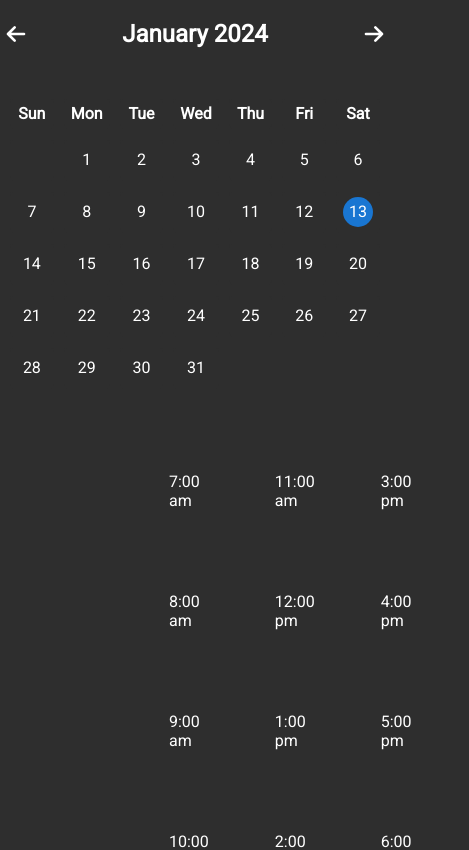
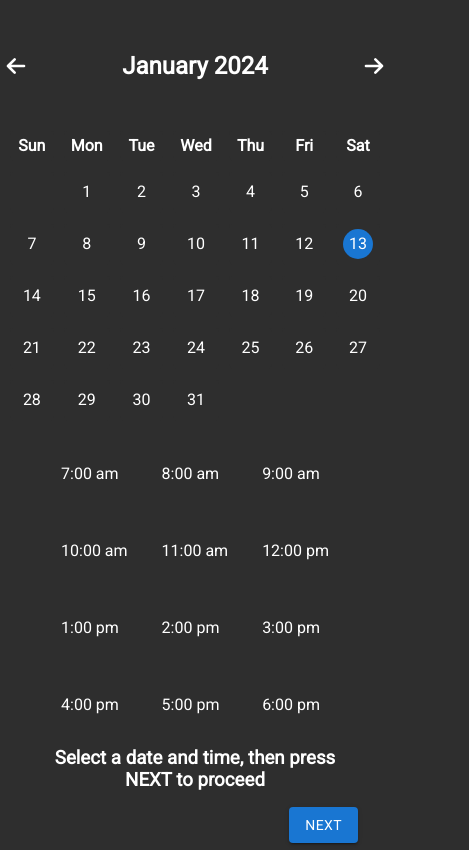
Before and after one commit to 0marKhan/hospital, a React (Create React App) app: page /home in a window 390 px wide. Shown: the top 850 px of the page, 469 px wide, since content can reach past the window. Built offline with nearby package versions, Linux system fonts and the light colour scheme.

Commit message:
fixed the stepper and made it visible on all three pages

```diff
--- a/src/App.tsx
+++ b/src/App.tsx
@@ -1,4 +1,4 @@
-import React from "react";
+import React, { useState } from "react";
 
 import "./App.css";
 import LoginUser from "./pages/LoginUser";
@@ -6,21 +6,46 @@ import LoginAdmin from "./pages/LoginAdmin";
 import SignUp from "./pages/SignUp";
 import Home from "./pages/Home";
 import MakeAppointment from "./pages/MakeAppointment";
+import Payment from "./pages/Payment";
+import StepperCom from "./components/StepperComp";
+import Confirmation from "./pages/Confirmation";
 
-import { Route, Routes } from "react-router-dom";
+import { Route, Routes, useLocation } from "react-router-dom";
 
-function App() {
+// function App() {
+
+const AppointmentProcess: React.FC = () => {
+  const [activeStep, setActiveStep] = useState<number>(0);
+  const location = useLocation();
+
+  const showStepper =
+    location.pathname === "/make-appointment" ||
+    location.pathname === "/payment" ||
+    location.pathname === "/confirmation";
+
   return (
     <>
+      {showStepper && (
+        <StepperCom activeStep={activeStep} setActiveStep={setActiveStep} />
+      )}
       <Routes>
         <Route path="/" element={<LoginUser />} />
         <Route path="/login-admin" element={<LoginAdmin />} />
         <Route path="/sign-up" element={<SignUp />} />
         <Route path="/home" element={<Home />} />
-        <Route path="/make-appointment" element={<MakeAppointment />} />
+        <Route path="/confirmation" element={<Confirmation />} />
+        <Route
+          path="/make-appointment"
+          element={<MakeAppointment setActiveStep={setActiveStep} />}
+        />
+        <Route
+          path="/payment"
+          element={<Payment setActiveStep={setActiveStep} />}
+        />
+        <Route path="/confirmation" element={<Confirmation />} />
       </Routes>
     </>
   );
-}
+};
 
-export default App;
+export default AppointmentProcess;
--- a/src/components/Calendar.scss
+++ b/src/components/Calendar.scss
@@ -1,6 +1,5 @@
 .month-display {
   display: flex;
-
   justify-content: space-between;
   width: 100%;
   margin-bottom: 20px;
@@ -56,6 +55,14 @@
   }
 }
 
+@media (max-width: 989px) {
+  .month-display-container {
+    width: 100%;
+    margin: 0;
+    padding: 0;
+  }
+}
+
 @media (max-width: 440px) {
   .month-display {
     width: 100%;
--- a/src/components/StepperComp.tsx
+++ b/src/components/StepperComp.tsx
@@ -5,12 +5,22 @@ import Step from "@mui/material/Step";
 import StepLabel from "@mui/material/StepLabel";
 import Button from "@mui/material/Button";
 import Typography from "@mui/material/Typography";
+import { useNavigate } from "react-router-dom";
 
 const steps = ["Date and Time", "Payment Information", "Confirm"];
 
-export default function HorizontalLinearStepper() {
-  const [activeStep, setActiveStep] = React.useState(0);
+interface StepperCompProps {
+  activeStep: number;
+  setActiveStep: React.Dispatch<React.SetStateAction<number>>;
+}
+
+const StepperComp: React.FC<StepperCompProps> = ({
+  activeStep,
+  setActiveStep,
+}) => {
   const [skipped, setSkipped] = React.useState(new Set<number>());
+
+  const navigate = useNavigate();
 
   // None of the steps are optional
   const isStepOptional = (step: number) => {
@@ -28,12 +38,35 @@ export default function HorizontalLinearStepper() {
       newSkipped.delete(activeStep);
     }
 
-    setActiveStep((prevActiveStep) => prevActiveStep + 1);
+    setActiveStep((prevActiveStep) => {
+      const newActiveStep = prevActiveStep + 1;
+
+      // Navigate to different pages based on the step
+      if (newActiveStep === 1) {
+        navigate("/payment");
+      } else if (newActiveStep === 2) {
+        navigate("/confirmation");
+      }
+
+      return newActiveStep;
+    });
+
     setSkipped(newSkipped);
   };
 
   const handleBack = () => {
-    setActiveStep((prevActiveStep) => prevActiveStep - 1);
+    setActiveStep((prevActiveStep) => {
+      const newActiveStep = prevActiveStep - 1;
+
+      // Navigate to different pages based on the step
+      if (newActiveStep === 0) {
+        navigate("/make-appointment");
+      } else if (newActiveStep === 1) {
+        navigate("/payment");
+      }
+
+      return newActiveStep;
+    });
   };
 
   const handleSkip = () => {
@@ -69,6 +102,9 @@ export default function HorizontalLinearStepper() {
                     color: "white !important",
                     "&.Mui-completed": { color: "white !important" },
                     "&.Mui-active": { color: "white !important" },
+                    "@media (max-width:440px)": {
+                      fontSize: "0.75rem",
+                    },
                   },
                 }}
               >
@@ -113,4 +149,6 @@ export default function HorizontalLinearStepper() {
       )}
     </Box>
   );
-}
+};
+
+export default StepperComp;
--- a/src/components/TimePicker.scss
+++ b/src/components/TimePicker.scss
@@ -26,3 +26,33 @@
     }
   }
 }
+
+@media (max-width: 1242px) {
+  .time-picker {
+    margin: 2rem 0 0 3rem;
+  }
+}
+
+@media (max-width: 989px) {
+  .time-picker {
+    margin: 0;
+    margin: 2rem 0rem 0 0.5rem;
+  }
+}
+
+@media (max-width: 440px) {
+  .time-picker {
+    padding: 0;
+    margin: 0;
+    margin-top: 0.5rem;
+    justify-content: center;
+
+    .row {
+      margin: 0.5rem;
+    }
+
+    .column {
+      gap: 1.5rem;
+    }
+  }
+}
--- a/src/components/TimePicker.tsx
+++ b/src/components/TimePicker.tsx
@@ -11,16 +11,16 @@ const TimePicker: React.FC<TimePickerProps> = ({ onTimeSelect }) => {
 
   const times: string[] = [
     "7:00 am",
+    "10:00 am",
+    "1:00 pm",
+    "4:00 pm",
     "8:00 am",
+    "11:00 am",
+    "2:00 pm",
+    "5:00 pm",
     "9:00 am",
-    "10:00 am",
-    "11:00 am",
     "12:00 pm",
-    "1:00 pm",
-    "2:00 pm",
     "3:00 pm",
-    "4:00 pm",
-    "5:00 pm",
     "6:00 pm",
   ];
 
--- /dev/null
+++ b/src/pages/Confirmation.tsx
@@ -0,0 +1,7 @@
+import React from "react";
+
+const Confirmation = () => {
+  return <div>Confirmation</div>;
+};
+
+export default Confirmation;
--- a/src/pages/Home.scss
+++ b/src/pages/Home.scss
@@ -9,17 +9,64 @@
 .bottom-portion {
   display: flex;
   justify-content: space-between;
-  margin: 0 6rem;
+
   .next-buttons {
-    margin: 1rem 11rem 0 0;
+    margin: 1rem 7rem 0 3rem;
+    text-align: center;
+    width: 30%;
   }
   .proceed-info {
+    text-align: center;
+    width: 50%;
     color: #fff;
+  }
+}
+
+@media (max-width: 1242px) {
+  .bottom-portion {
+    .next-buttons {
+      margin-right: 13%;
+    }
+
+    .proceed-info {
+      margin-left: 1rem;
+    }
+  }
+}
+
+@media (max-width: 989px) {
+  .home-container {
+    display: flex;
+    flex-direction: column;
+    justify-content: center;
+    align-items: center;
+    margin-top: 2rem;
+
+    .calendar-container {
+      width: 100%;
+    }
+  }
+
+  .bottom-portion {
+    display: flex;
+    flex-direction: column;
+    align-items: center;
+    margin: 0;
+
+    .next-buttons {
+      text-align: end;
+      margin-left: 14rem;
+      margin-bottom: 2rem;
+    }
+
+    .proceed-info {
+    }
   }
 }
 
 @media (max-width: 440px) {
   .home-container {
+    overflow-x: hidden;
     display: flex;
     flex-direction: column;
     .calendar-container {
@@ -27,4 +74,22 @@
       padding: 0;
     }
   }
+
+  .bottom-portion {
+    display: flex;
+    flex-direction: column;
+    margin: 0 2rem;
+    .next-buttons {
+      width: 100%;
+      margin: 0;
+      margin: 1rem 0 1rem 0;
+      text-align: end;
+    }
+
+    .proceed-info {
+      width: 100%;
+      margin: 0;
+      margin-top: 1rem;
+    }
+  }
 }
--- a/src/pages/MakeAppointment.scss
+++ b/src/pages/MakeAppointment.scss
@@ -1,3 +1,14 @@
 .stepper-container {
   margin-top: 3rem;
 }
+
+.user-info {
+  margin: 4rem 0 0 18rem;
+  .text-row {
+    color: #fff;
+
+    .text-label {
+      color: #888888;
+    }
+  }
+}
--- a/src/pages/MakeAppointment.tsx
+++ b/src/pages/MakeAppointment.tsx
@@ -8,8 +8,13 @@ interface AppointmentState {
   time: string;
 }
 
-const MakeAppointment: React.FC = () => {
+interface MakeAppointmentProps {
+  setActiveStep: React.Dispatch<React.SetStateAction<number>>;
+}
+
+const MakeAppointment: React.FC<MakeAppointmentProps> = ({ setActiveStep }) => {
   const location = useLocation();
+  const activeStep = 0;
 
   // Using type assertion for state
   const state = location.state as AppointmentState;
@@ -26,12 +31,21 @@ const MakeAppointment: React.FC = () => {
 
   return (
     <div>
-      <div className="stepper-container">
-        <StepperComp />
+      <div className="user-info">
+        <p className="text-row">
+          <span className="text-label">Username:</span> Omar Khan
+        </p>
+        <p className="text-row">
+          <span className="text-label">Selected Date:</span> {formatDate(date)}
+        </p>
+        <p className="text-row">
+          <span className="text-label">Selected Time:</span> {time}
+        </p>
+        <p className="text-row">
+          <span className="text-label">Location:</span> Passport Office Rd,
+          Phase 5 Hayatabad, Peshawar, Khyber Pakhtunkhwa 25100, Pakistan
+        </p>
       </div>
-      <p>Username: Omar Khan</p>
-      <p>Selected Date: {formatDate(date)}</p>
-      <p>Selected Time: {time}</p>
     </div>
   );
 };
--- /dev/null
+++ b/src/pages/Payment.tsx
@@ -0,0 +1,17 @@
+import React from "react";
+import "./Payment.scss";
+
+interface PaymentProps {
+  setActiveStep: React.Dispatch<React.SetStateAction<number>>;
+}
+
+const Payment: React.FC<PaymentProps> = ({ setActiveStep }) => {
+  const handlePaymentSuccess = () => {
+    // Logic after successful payment
+    setActiveStep((prevStep) => prevStep + 1); // Move to the next step
+  };
+
+  return <div>Payment</div>;
+};
+
+export default Payment;
```
Also changed, not shown: src/pages/Payment.scss (added).
